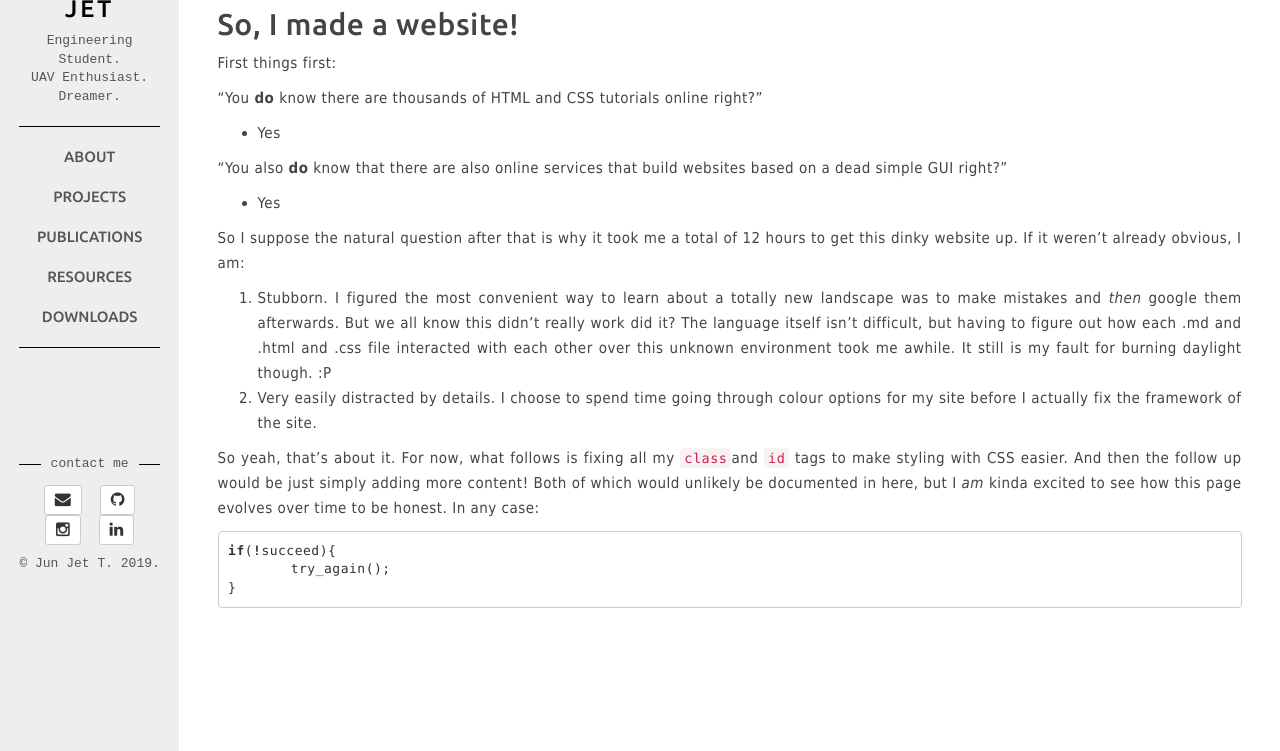
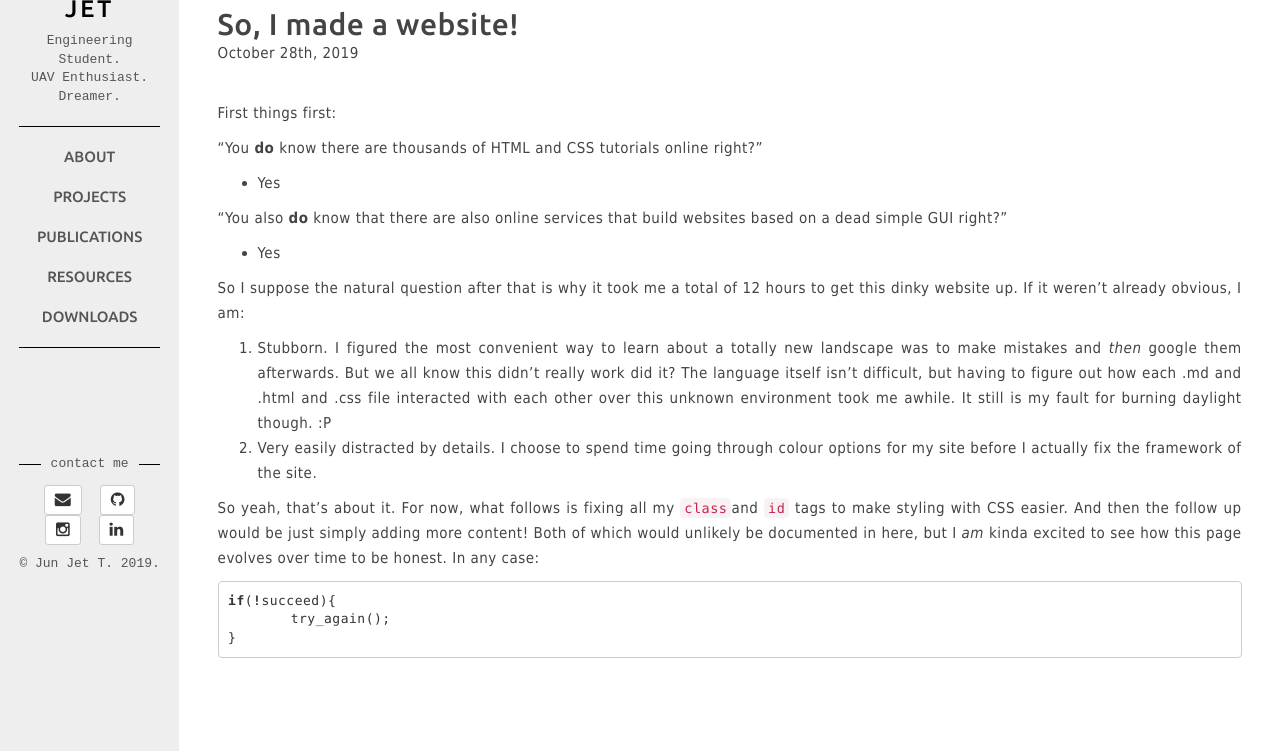
Before and after one commit to jjshoots/jet.io, a Jekyll site: the page built from _posts/2019-10-28-19-made-a-website.md, in a window 1280 px wide, cut to the strip 149-900 px from the top of the page. Built offline with Jekyll 4.4.1, drawn with Linux system fonts in a browser that asks for light colours.

Commit message:
fixed post dating

```diff
--- a/_posts/2019-10-28-19-made-a-website.md
+++ b/_posts/2019-10-28-19-made-a-website.md
@@ -6,8 +6,18 @@ description: From 0 knowledge in HTML/CSS/JS to still 0 knowledge in HTML/CSS/JS
 
 <h2 class="page-header-brief">projects</h2>
 <div class="line-sep"></div>
-
-## {{ page.title }}
+<h2 style="margin-bottom: 0;">{{ page.title }}</h2>
+<div>
+	{% assign d = page.date | date: "%d" | plus:'0' %}
+	{{ page.date | date: "%B" }}
+	{% case d %}
+	{% when 1 or 21 or 31 %}{{ d }}st,
+	{% when 2 or 22 %}{{ d }}nd,
+	{% when 3 or 23 %}{{ d }}rd,
+	{% else %}{{ d }}th,
+	{% endcase %} {{ page.date | date: "%Y" }}
+</div>
+<br>
 
 
 
```
Also changed, not shown: 1 other file.
